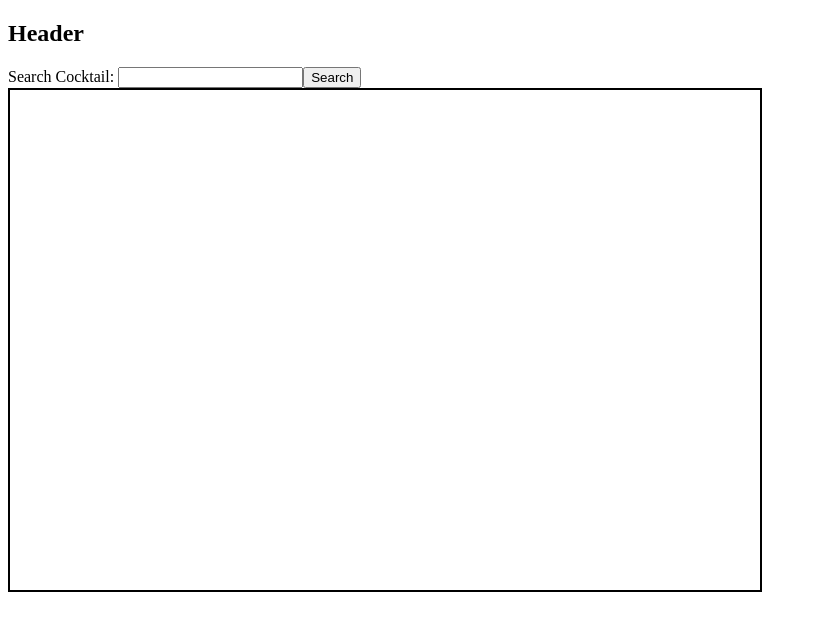
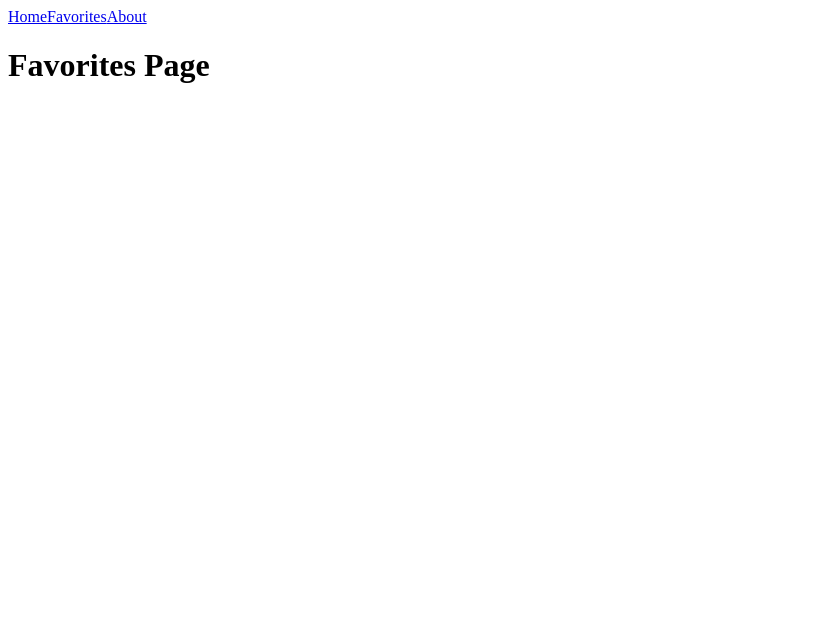
Before and after one commit to mrysan/cocktail-recipes-app, a React (Vite) app: page /favorites in a window 1280 px wide. Shown: the top 630 px of the page, without its empty margins (0-817 px from the left). Built offline with nearby package versions, Linux system fonts and the light colour scheme; what the-cocktail-db would draw is missing.

Commit message:
feat: Add Header, Navigation, About + Favorites pages

```diff
--- a/package.json
+++ b/package.json
@@ -12,6 +12,7 @@
   "dependencies": {
     "react": "^19.1.1",
     "react-dom": "^19.1.1",
+    "react-router": "^7.9.4",
     "the-cocktail-db": "^0.1.11"
   },
   "devDependencies": {
--- a/src/App.jsx
+++ b/src/App.jsx
@@ -1,6 +1,11 @@
 import { useState } from "react";
+import { Routes, Route } from "react-router";
+import { CocktailDbApi } from "the-cocktail-db";
 import Home from "./pages/Home.jsx";
-import { CocktailDbApi } from "the-cocktail-db";
+import Header from "./shared/Header.jsx";
+import Favorites from "./pages/Favorites.jsx";
+import About from "./pages/About.jsx";
+
 const cocktailDbApi = new CocktailDbApi({
   apiKey: 1,
   version: 1,
@@ -18,10 +23,17 @@ function App() {
   return (
     <>
       <div>
-        <h2>Header</h2>
+        <Header />
       </div>
       <div>
-        <Home getCocktailByName={getCocktailByName} />
+        <Routes>
+          <Route
+            path="/"
+            element={<Home getCocktailByName={getCocktailByName} />}
+          />
+          <Route path="/about" element={<About />} />
+          <Route path="/favorites" element={<Favorites />} />
+        </Routes>
       </div>
     </>
   );
--- a/src/main.jsx
+++ b/src/main.jsx
@@ -1,10 +1,13 @@
 import { StrictMode } from "react";
 import { createRoot } from "react-dom/client";
+import { BrowserRouter } from "react-router";
 //import './index.css'
 import App from "./App.jsx";
 
 createRoot(document.getElementById("root")).render(
   <StrictMode>
-    <App />
+    <BrowserRouter>
+      <App />
+    </BrowserRouter>
   </StrictMode>
 );
--- /dev/null
+++ b/src/pages/About.jsx
@@ -0,0 +1,7 @@
+export default function About() {
+  return (
+    <div>
+      <h1>About</h1>
+    </div>
+  );
+}
--- /dev/null
+++ b/src/pages/Favorites.jsx
@@ -0,0 +1,7 @@
+export default function Favorites() {
+  return (
+    <div>
+      <h1>Favorites Page</h1>
+    </div>
+  );
+}
--- /dev/null
+++ b/src/shared/Header.jsx
@@ -0,0 +1,17 @@
+import styles from "./Header.module.css";
+import { NavLink } from "react-router";
+
+function Header() {
+  return (
+    <div className={styles.header}>
+      <nav>
+        <NavLink to={"/"}>Home</NavLink>
+
+        <NavLink to={"/favorites"}>Favorites</NavLink>
+        <NavLink to={"/about"}>About</NavLink>
+      </nav>
+    </div>
+  );
+}
+
+export default Header;
```
Also changed, not shown: src/shared/Header.module.css (added), 1 other file (tests, documents, lock files or other folders).
